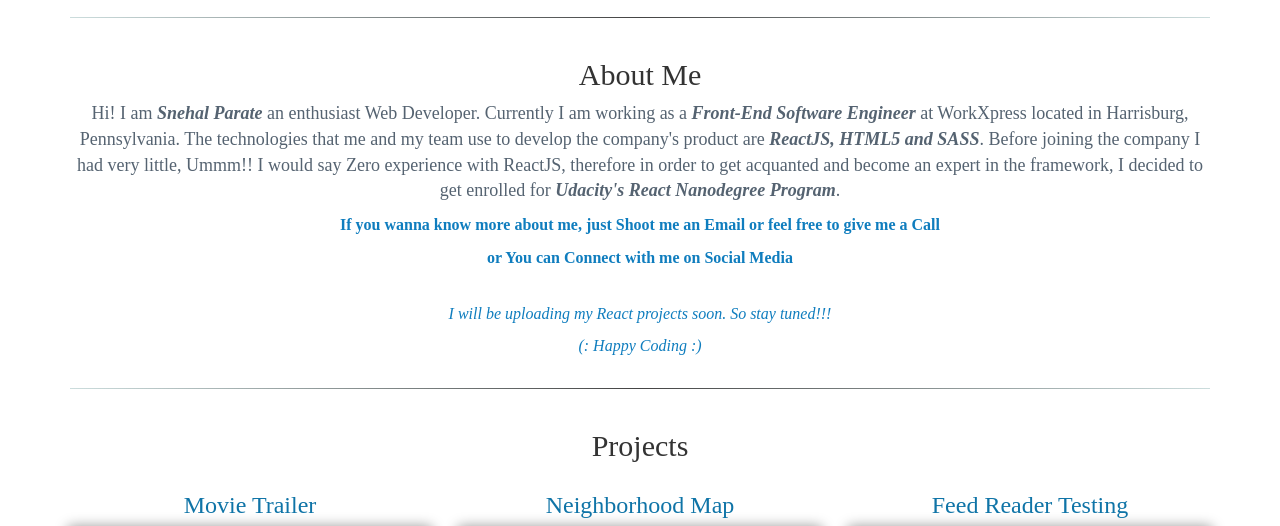
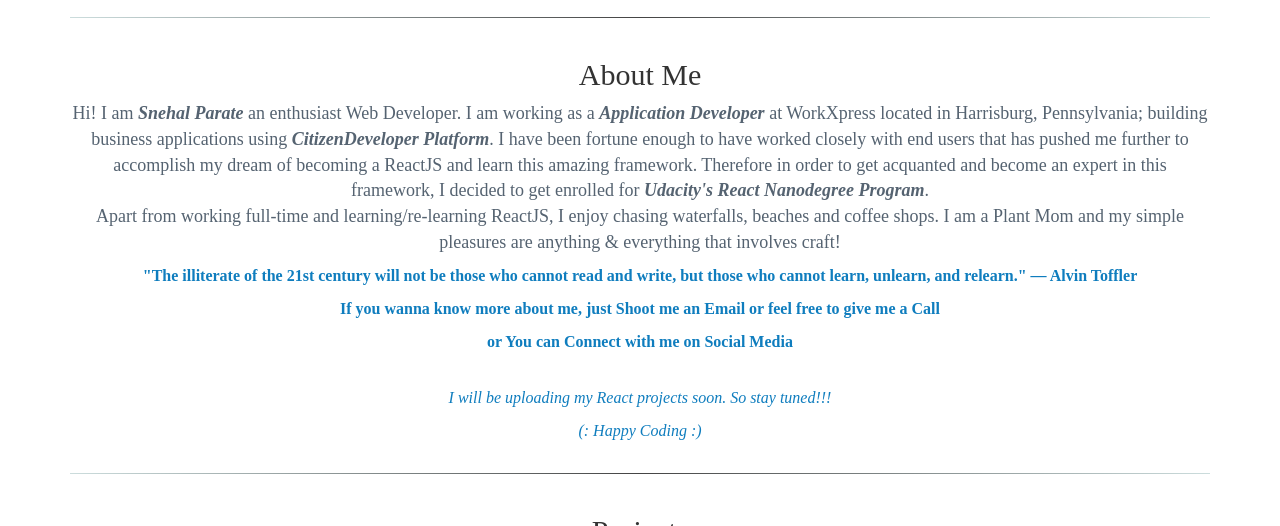
Before and after one commit to snehal1791/portfolio, a website: page index.html in a window 1280 px wide. Shown: the part 206-732 px from the top of the page. Drawn offline with nearby package versions, Linux system fonts and the light colour scheme; a web font is replaced by a local one.

Commit message:
Update index.html

```diff
--- a/index.html
+++ b/index.html
@@ -58,8 +58,8 @@
           <h2 class="text-center">About Me</h2>
         </div>
         <div class="col-md-12">
-          <p class="text-center justify-content about-text">Hi! I am <em><strong>Snehal Parate</strong></em> an enthusiast Web Developer. Currently I am working as a <em><strong>Front-End Software Engineer</strong></em> at WorkXpress located in Harrisburg, Pennsylvania. The technologies that me and my team use to develop the company's product are <em><strong>ReactJS, HTML5 and SASS</strong></em>. Before joining the company I had very little, Ummm!! I would say Zero experience with ReactJS, therefore in order to get acquanted and become an expert in the framework, I decided to get enrolled for <em><strong>Udacity's React Nanodegree Program</strong></em>.</p>
-          <div class="row text-message">
+            <p class="text-center justify-content about-text">Hi! I am <em><strong>Snehal Parate</strong></em> an enthusiast Web Developer. I am working as a <em><strong>Application Developer</strong></em> at WorkXpress located in Harrisburg, Pennsylvania; building business applications using <em><strong>CitizenDeveloper Platform</strong></em>. I have been fortune enough to have worked closely with end users that has pushed me further to accomplish my dream of becoming a ReactJS  and learn this amazing framework. Therefore in order to get acquanted and become an expert in this framework, I decided to get enrolled for <em><strong>Udacity's React Nanodegree Program</strong></em>.</br>Apart from working full-time and learning/re-learning ReactJS, I enjoy chasing waterfalls, beaches and coffee shops. I am a Plant Mom and my simple pleasures are anything & everything that involves craft!</p>          <div class="row text-message">
+            <p class="text-center"><strong>"The illiterate of the 21st century will not be those who cannot read and write, but those who cannot learn, unlearn, and relearn." ― Alvin Toffler</strong></p>
             <p class="text-center"><strong>If you wanna know more about me, just Shoot me an Email or feel free to give me a Call</strong></p>
             <p class="text-center"><strong>or You can Connect with me on Social Media</strong></p><br>
             <p class="text-center"><em>I will be uploading my React projects soon. So stay tuned!!!</em></p>
```
